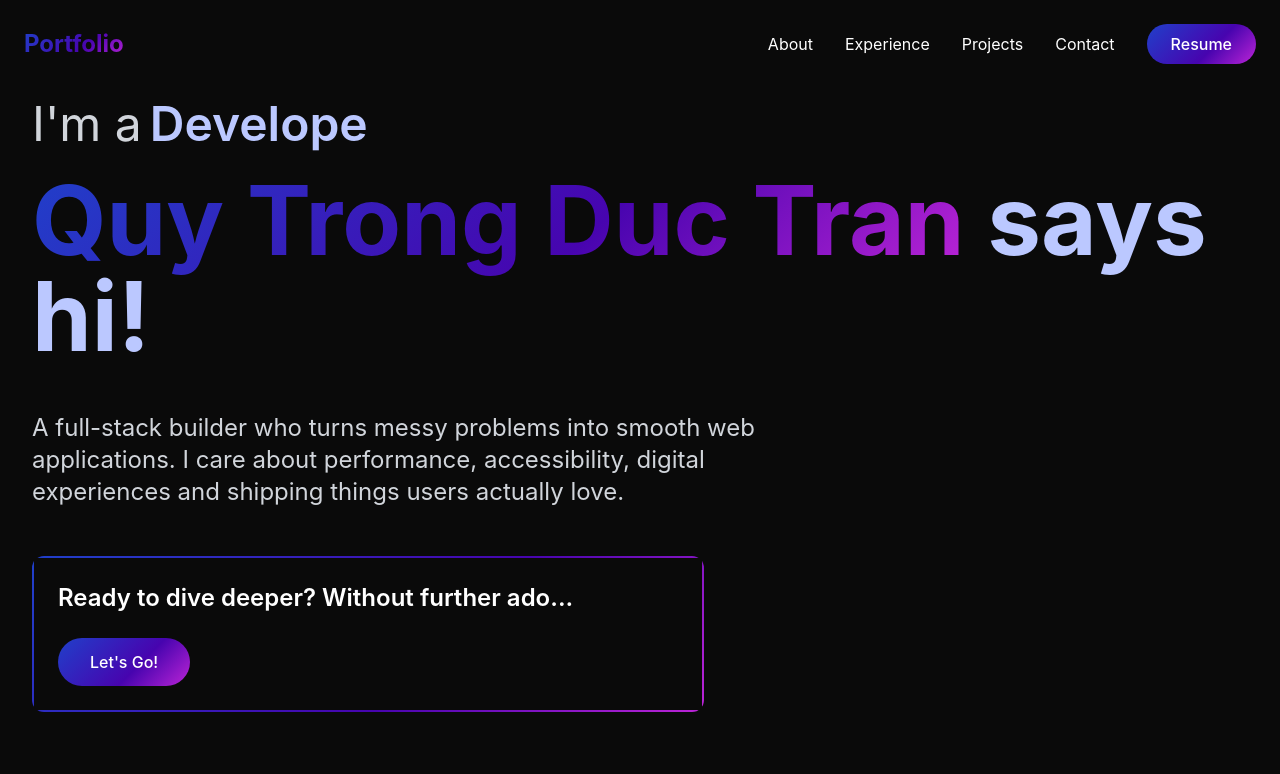
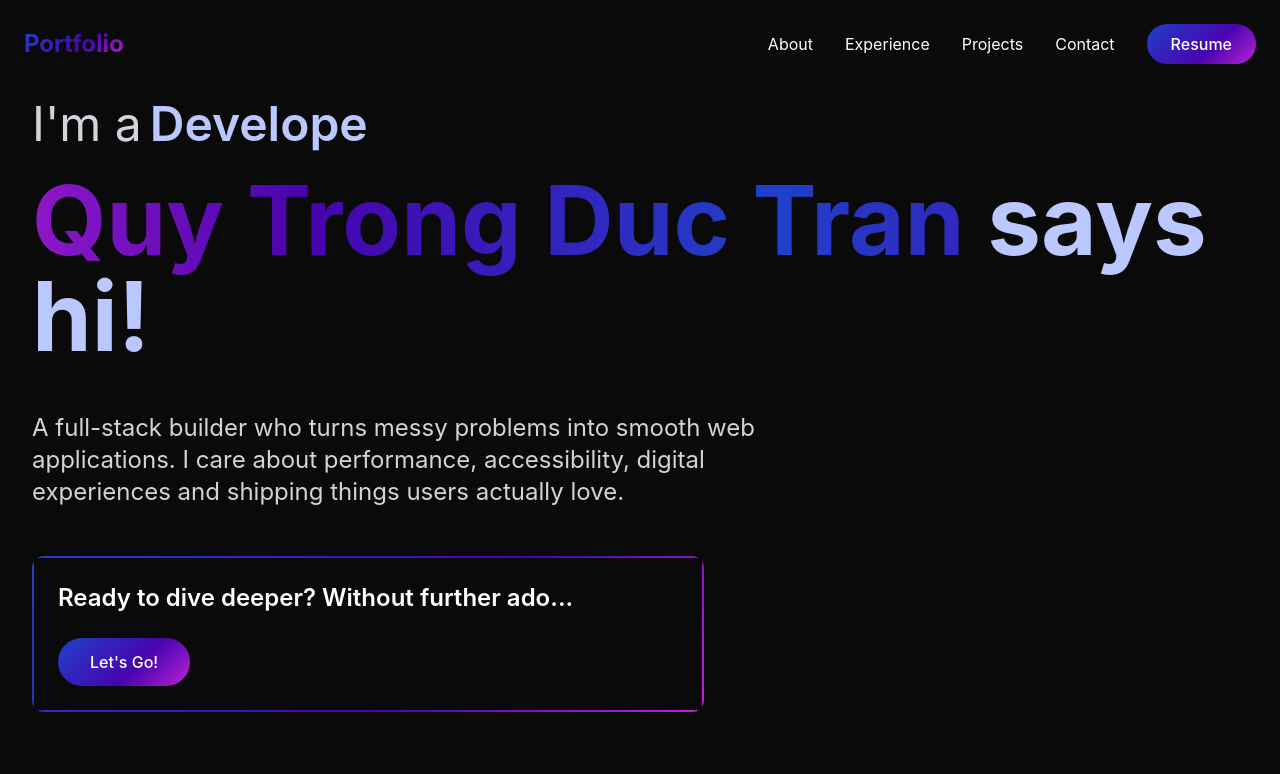
Before and after one commit to chimdienn/duccu-portfolio, a React (Vite) app in the folder client/: page / in a window 1280 px wide. Shown: the top 774 px of the page. Built offline with nearby package versions, Linux system fonts and the light colour scheme.

Commit message:
added wave effect to name title

```diff
--- a/client/src/components/pages/Home.jsx
+++ b/client/src/components/pages/Home.jsx
@@ -70,7 +70,7 @@ const Home = () => {
           </div>
 
           <h1 className="text-7xl md:text-8xl font-bold mb-12">
-            <span className="gradient-text">Quy Trong Duc Tran</span>{" "}
+            <span className="gradient-text-wave">Quy Trong Duc Tran</span>{" "}
             <span className="my-blue">says hi!</span>
           </h1>
 
--- a/client/src/index.css
+++ b/client/src/index.css
@@ -97,3 +97,28 @@ body {
   transform: scale(1.2);
   filter: drop-shadow(0 0 10px rgba(131, 24, 67, 0.5));
 }
+
+.gradient-text-wave {
+  background: linear-gradient(
+    270deg,
+    #2040ca 0%,
+    #4704af 25%,
+    #bc24d6 50%,
+    #4704af 75%,
+    #2040ca 100%
+  );
+  background-size: 200% auto;
+  -webkit-background-clip: text;
+  -webkit-text-fill-color: transparent;
+  background-clip: text;
+  animation: gradient-wave 4s linear infinite;
+}
+
+@keyframes gradient-wave {
+  0% {
+    background-position: 200% center;
+  }
+  100% {
+    background-position: 0% center;
+  }
+}
```
